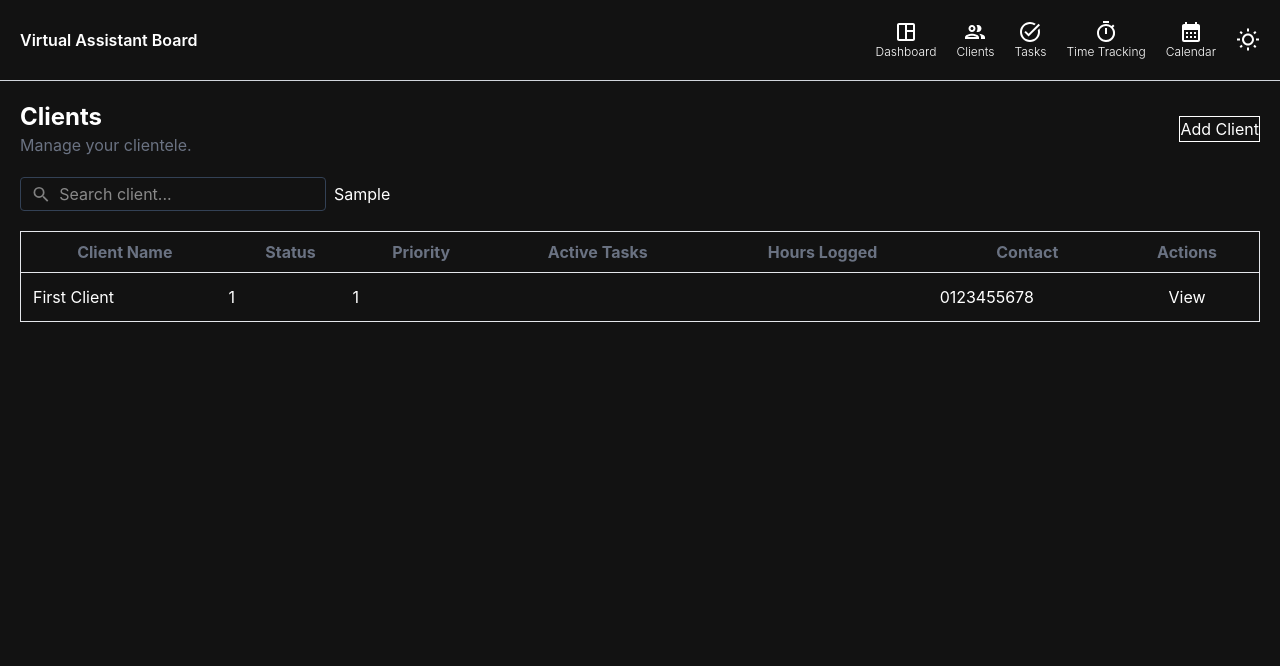
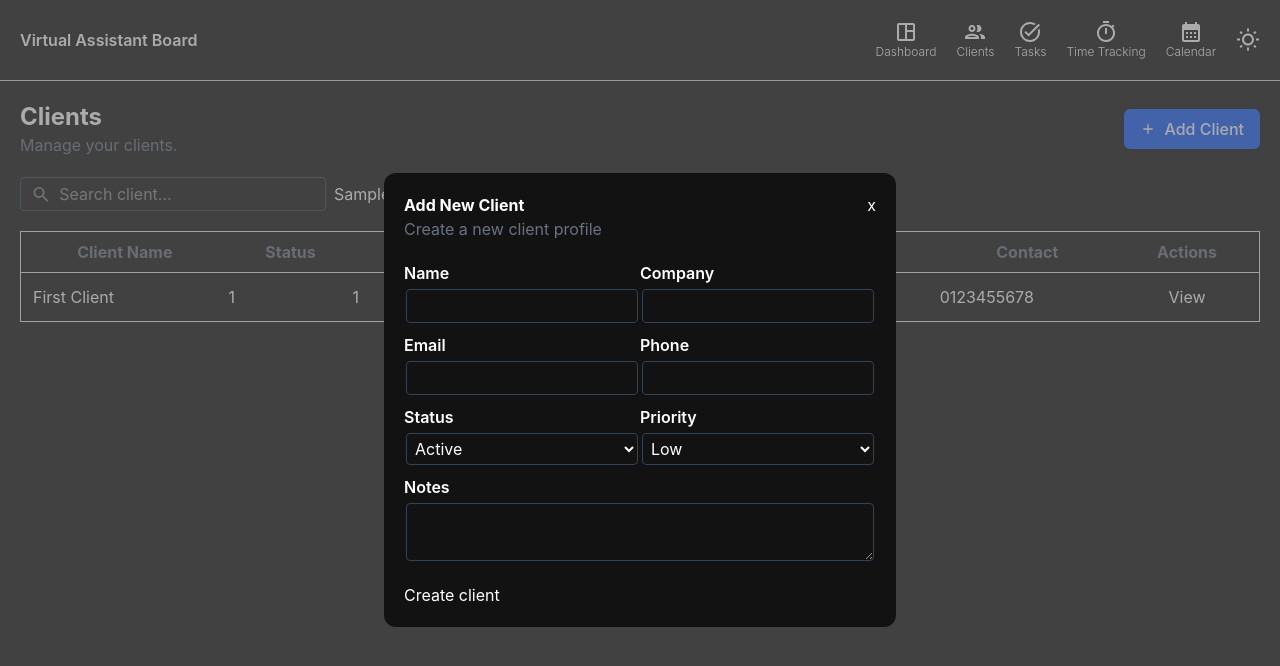
Before and after one commit to allanrodneyyy/VA-To-Do-List, a React (Vite) app: page /clients in a window 1280 px wide. Both pictures are taken after a click on the button "Add Client". Shown: the top 666 px of the page. Built offline with nearby package versions, Linux system fonts and the light colour scheme.

Commit message:
Generate textfields, dropdown and design modal

```diff
--- /dev/null
+++ b/src/components/ui/modals/Clients/ClientsAddDropdowns.jsx
@@ -0,0 +1,59 @@
+export function ClientsAddDropdowns() {
+  const dropdowns = [{
+    fieldName: "status",
+    label: 'Status',
+    options: [
+      {
+        id: 1,
+        label: "Active",
+      },
+      {
+        id: 2,
+        label: "On Hold",
+      },
+      {
+        id: 3,
+        label: "Completed",
+      }]
+  },
+  {
+    fieldName: "priority",
+    label: 'Priority',
+    options: [
+      {
+        id: 1,
+        label: "Low",
+        selected: true
+      },
+      {
+        id: 2,
+        label: "Medium",
+      },
+      {
+        id: 3,
+        label: "High",
+      }]
+  }]
+
+
+  return (
+    <>
+      {dropdowns.map((dropdown) => (
+        <div key={dropdown.fieldName} className="flex flex-col gap-0.5">
+          <label htmlFor={`${dropdown.fieldName}`} className="font-semibold">{dropdown.label}</label>
+          <div className="flex items-center gap-1 p-0.5
+            text-base
+             focus-within:border-blue-500
+             focus-within:border
+             focus-within:rounded">
+            <select name={`${dropdown.fieldName}`} id={`${dropdown.fieldName}`} className="outline-0 border-(--border) border rounded w-full p-1">
+              {dropdown.options.map((option, index) => (
+                <option key={option.id} value="volvo" >{option.label}</option>
+              ))}
+            </select>
+          </div>
+        </div>
+      ))}
+    </>
+  );
+}
--- /dev/null
+++ b/src/components/ui/modals/Clients/ClientsAddModal.jsx
@@ -0,0 +1,45 @@
+import { useState } from "react";
+import { PiCheckLight } from "react-icons/pi";
+import { ClientsAddModalTextfields } from "./ClientsAddModalTextfields";
+import { ClientsAddDropdowns } from "./ClientsAddDropdowns";
+
+export function ClientsAddModal({ dialogRef }) {
+  const [status, setStatus] = useState("Active");
+  return (
+    <dialog ref={dialogRef} className="m-auto w-[90%] sm:max-w-2/5 backdrop:backdrop-contrast-50 p-5 rounded-xl">
+      <form className="text-sm sm:text-base">
+        <header className="mb-5">
+          <section className="flex justify-between">
+            <p className="font-bold">Add New Client</p>
+            <button onClick={(e) => { e.preventDefault(); dialogRef.current.close() }}>x</button>
+          </section>
+          <section>
+            <p className="text-gray-500">Create a new client profile</p>
+          </section>
+        </header>
+        <section className="grid grid-cols-1 sm:grid-cols-2 gap-y-2 mb-5">
+          <ClientsAddModalTextfields />
+          <ClientsAddDropdowns />
+          <div className="flex flex-col gap-0.5
+            col-span-2">
+            <label htmlFor="notes" className="font-semibold">Notes</label>
+            <section className="flex items-center gap-1 p-0.5
+            text-base
+             focus-within:border-blue-500
+             focus-within:border
+             focus-within:rounded">
+              <textarea name="notes" id="notes" className="w-full outline-0 border-(--border) border rounded p-1"></textarea>
+            </section>
+          </div>
+        </section>
+        <footer>
+          <button type="submit" >Create client</button>
+        </footer>
+
+      </form>
+
+
+    </dialog >
+  );
+
+}
--- /dev/null
+++ b/src/components/ui/modals/Clients/ClientsAddModalTextfields.jsx
@@ -0,0 +1,33 @@
+export function ClientsAddModalTextfields() {
+  const fields = [{
+    fieldName: "name",
+    label: 'Name'
+  }, {
+    fieldName: "company",
+    label: 'Company'
+  }, {
+    fieldName: "email",
+    label: 'Email'
+  }, {
+    fieldName: "phone",
+    label: 'Phone'
+  }]
+  return (
+    <>
+      {
+        fields.map((field) => (
+          <div key={field.fieldName} className="flex flex-col gap-0.5">
+            <label htmlFor={`${field.fieldName}`} className="font-semibold">{field.label}</label>
+            <div className="flex items-center gap-1 p-0.5
+            text-base
+             focus-within:border-blue-500
+             focus-within:border
+             focus-within:rounded">
+              <input type="text" id={`${field.fieldName}`} name={`${field.fieldName}`} className="outline-0 border-(--border) border rounded w-full p-1" />
+            </div>
+          </div>
+        ))
+      }
+    </>
+  );
+}
--- a/src/components/ui/modals/ClientsAddModal.jsx
+++ /dev/null
@@ -1,12 +0,0 @@
-export function ClientsAddModal({ dialogRef }) {
-  return (
-    <dialog ref={dialogRef}>
-      <p>
-        Sample content
-      </p>
-
-      <button onClick={() => dialogRef.current.close()}>Close</button>
-    </dialog>
-  );
-
-}
--- a/src/pages/Clients.jsx
+++ b/src/pages/Clients.jsx
@@ -1,14 +1,13 @@
 import { Header } from "../components/Layout/Header";
 import Buttons from "../components/ui/buttons/Buttons";
 import { ClientsTable } from "../components/Layout/Clients/ClientsTable";
-import { ClientsAddModal } from "../components/ui/modals/ClientsAddModal";
+import { ClientsAddModal } from "../components/ui/modals/Clients/ClientsAddModal";
 import { MdOutlineAdd, MdOutlineSearch } from "react-icons/md";
 import '../App.css'
 import { useRef } from "react";
 
 export function Clients({ theme, setTheme }) {
   const dialogRef = useRef(null);
-
   return (
     <>
       <title>Clients</title>
@@ -19,14 +18,12 @@ export function Clients({ theme, setTheme }) {
           <section>
             <p className='text-2xl font-bold'>Clients</p>
             <p className=' text-gray-500'>
-              Manage your clientele.
+              Manage your clients.
             </p>
           </section>
           <ClientsAddModal dialogRef={dialogRef} />
-          <button onClick={dialogRef.current?.showModal()} className="border">
-            Add Client
-          </button>
-          {/* <Buttons variant="primary" className="flex" ><MdOutlineAdd />Add Client</Buttons> */}
+
+          <Buttons variant="primary" className="flex" onClick={() => dialogRef.current?.showModal()} ><MdOutlineAdd />Add Client</Buttons>
         </div>
 
         <section className="flex  sm:grid sm:grid-cols-2" >
```
